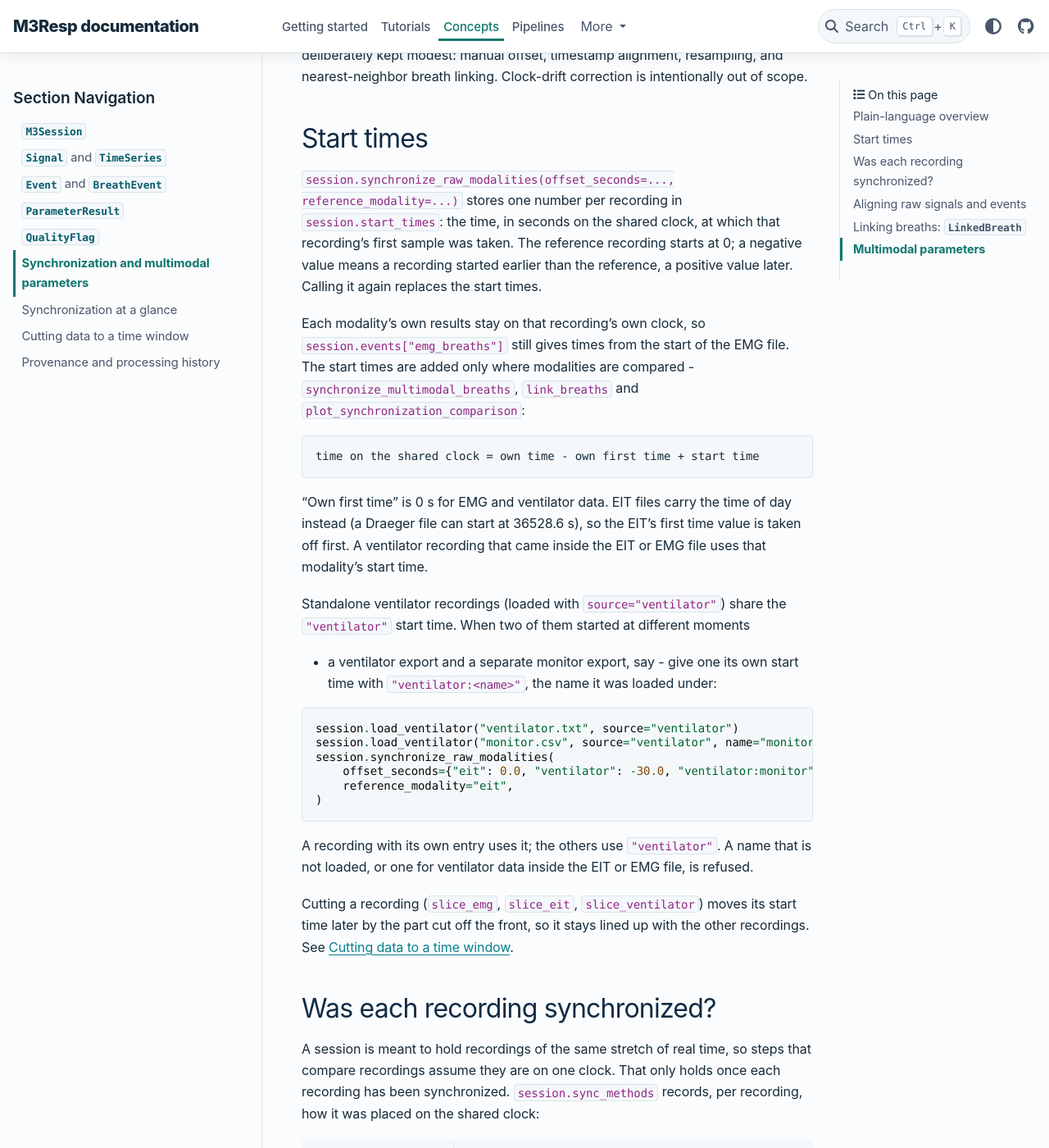
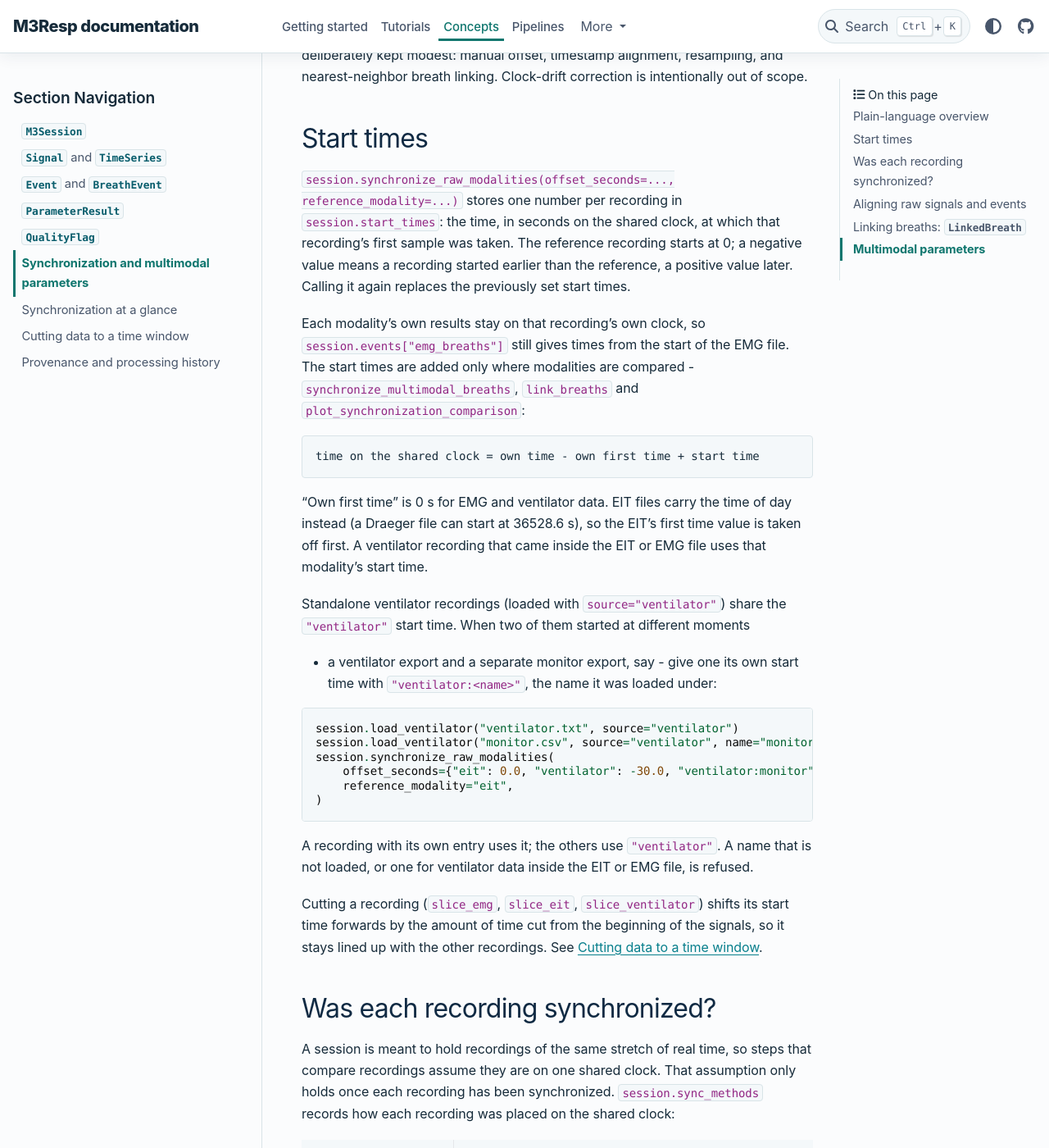
Before and after one commit to M3RESP/m3resp, a Sphinx documentation site: the page built from docs/concepts/synchronization.md, in a window 1280 px wide and 1400 px high, scrolled down 1435 px. Shown: the whole window at 82% size. Built offline with Sphinx 7.4.7 and the PyData theme 0.15.4, drawn with Linux system fonts in a browser that asks for light colours.

Commit message:
Clarify time handling in slicing and synchronization documentation

```diff
--- a/docs/concepts/synchronization.md
+++ b/docs/concepts/synchronization.md
@@ -63,7 +63,7 @@ stores one number per recording in `session.start_times`: the time, in
 seconds on the shared clock, at which that recording's first sample was
 taken. The reference recording starts at 0; a negative value means a
 recording started earlier than the reference, a positive value later.
-Calling it again replaces the start times.
+Calling it again replaces the previously set start times.
 
 Each modality's own results stay on that recording's own clock, so
 `session.events["emg_breaths"]` still gives times from the start of the EMG
@@ -98,16 +98,15 @@ A recording with its own entry uses it; the others use `"ventilator"`. A
 name that is not loaded, or one for ventilator data inside the EIT or EMG
 file, is refused.
 
-Cutting a recording (`slice_emg`, `slice_eit`, `slice_ventilator`) moves its
-start time later by the part cut off the front, so it stays lined up with the
-other recordings. See [Cutting data to a time window](slicing.md).
+Cutting a recording (`slice_emg`, `slice_eit`, `slice_ventilator`) shifts its
+start time forwards by the amount of time cut from the beginning of the signals,
+so it stays lined up with the other recordings. See [Cutting data to a time window](slicing.md).
 
 ## Was each recording synchronized?
 
 A session is meant to hold recordings of the same stretch of real time, so
-steps that compare recordings assume they are on one clock. That only holds
-once each recording has been synchronized. `session.sync_methods` records,
-per recording, how it was placed on the shared clock:
+steps that compare recordings assume they are on one shared clock. That assumption only holds once each recording has been synchronized.
+`session.sync_methods` records how each recording was placed on the shared clock:
 
 | Key | Recording |
 |---|---|
```
Also changed, not shown: docs/concepts/slicing.md (+3 -3 lines).
